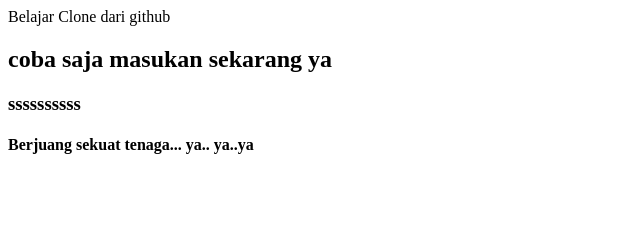
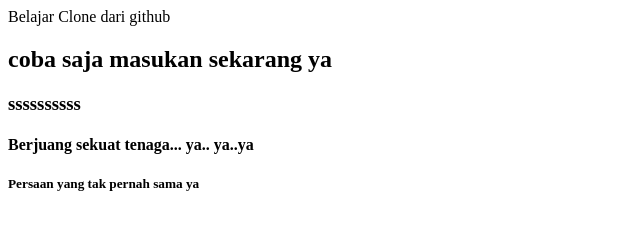
Before and after one commit to iwosiantar/belajar-niomic, a plain HTML site: page index.html in a window 1280 px wide. Shown: the whole page, without its empty margins (0-640 px from the left). Drawn offline with Linux system fonts and the light colour scheme.

Commit message:
update pull

```diff
--- a/index.html
+++ b/index.html
@@ -9,6 +9,7 @@
     <h2>coba saja masukan sekarang ya</h2>
     <h3>ssssssssss</h3>
     <h4>Berjuang sekuat tenaga... ya.. ya..ya</h4>
+<h5> Persaan yang tak pernah sama ya </h5>
 
   </body>
 </html>
```
